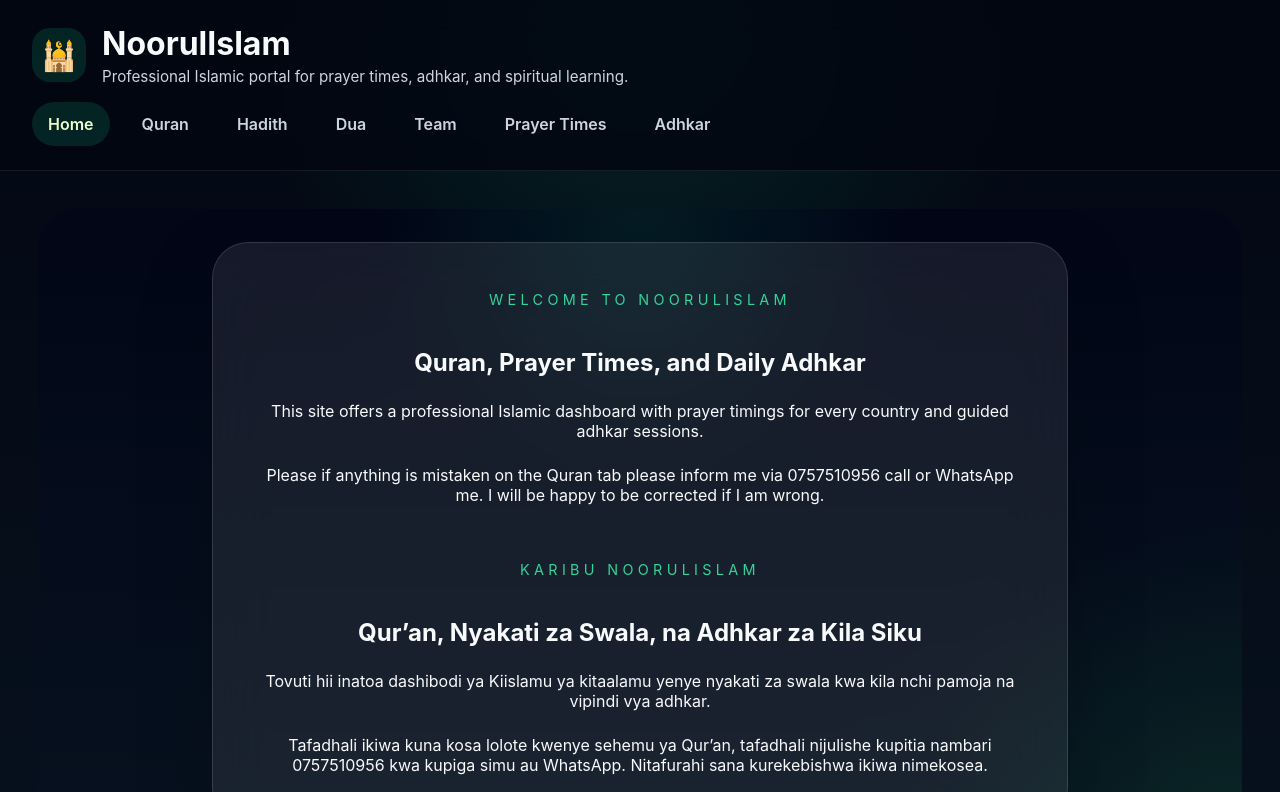
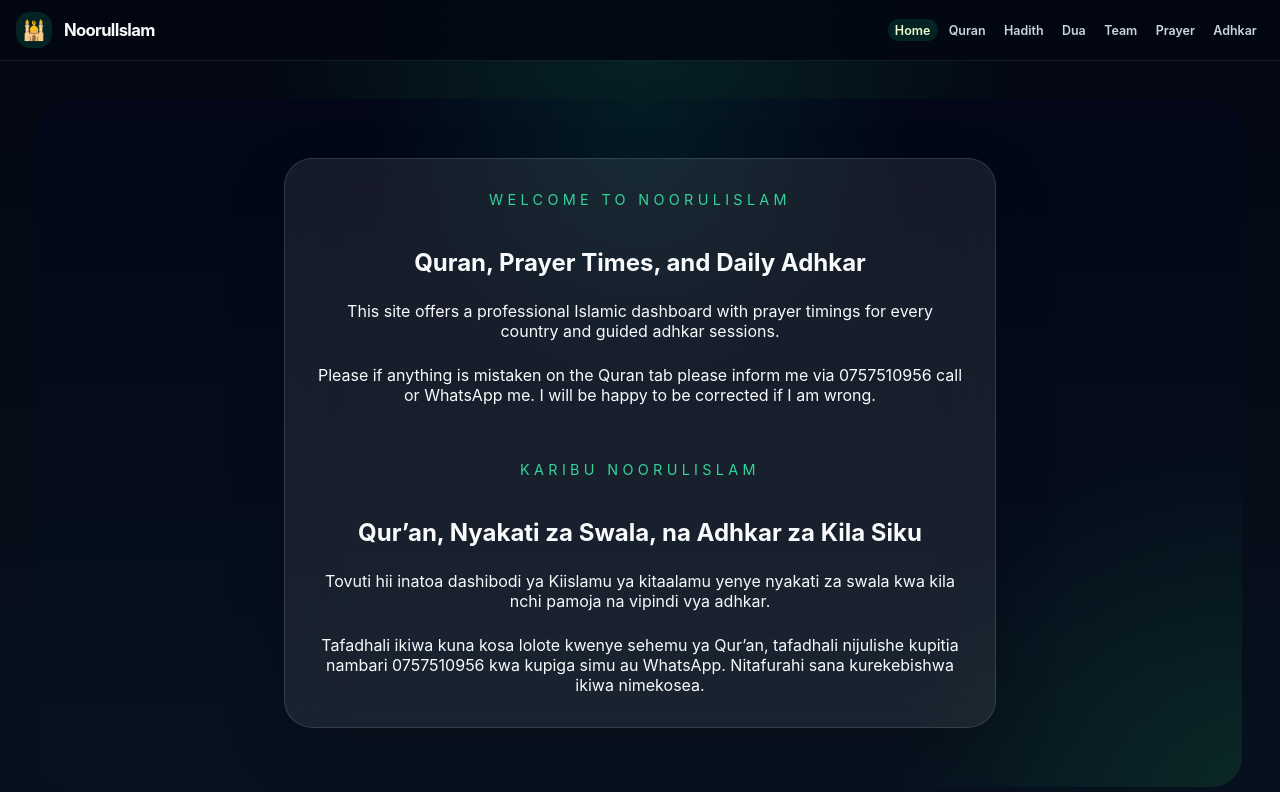
Before and after one commit to The-destroyer-1/NoorulIslam, a React (Vite) app: page / in a window 1280 px wide. Shown: the top 792 px of the page. Built offline with nearby package versions, Linux system fonts and the light colour scheme; the HTML template or start-up script is replaced by a standard one.

Commit message:
Add files via upload

```diff
--- a/src/App.css
+++ b/src/App.css
@@ -22,8 +22,8 @@ body {
   flex-wrap: wrap;
   align-items: center;
   justify-content: space-between;
-  gap: 1rem;
-  padding: 1.5rem 2rem;
+  gap: 0.5rem;
+  padding: 0.75rem 1rem;
   border-bottom: 1px solid rgba(255, 255, 255, 0.08);
   backdrop-filter: blur(16px);
   background: rgba(3, 7, 18, 0.82);
@@ -32,45 +32,47 @@ body {
 .brand-bar {
   display: flex;
   align-items: center;
-  gap: 1rem;
+  gap: 0.75rem;
 }
 
 .brand-icon {
   display: inline-flex;
   align-items: center;
   justify-content: center;
-  width: 54px;
-  height: 54px;
-  border-radius: 18px;
+  width: 36px;
+  height: 36px;
+  border-radius: 14px;
   background: rgba(16, 185, 129, 0.16);
-  font-size: 1.8rem;
+  font-size: 1.2rem;
 }
 
-..brand-bar h1 {
+.brand-bar h1 {
   margin: 0;
-  font-size: clamp(1.75rem, 2.2vw, 2.8rem);
+  font-size: clamp(0.95rem, 1.3vw, 1.2rem);
   letter-spacing: -0.04em;
 }
 
 .brand-bar p {
-  margin: 0.25rem 0 0;
+  margin: 0.1rem 0 0;
   color: #cbd5e1;
-  max-width: 640px;
-  font-size: clamp(0.95rem, 1vw, 1.15rem);
+  max-width: 520px;
+  font-size: clamp(0.75rem, 0.8vw, 0.9rem);
 }
 
 .site-nav {
   display: flex;
   align-items: center;
   flex-wrap: wrap;
-  gap: 1rem;
+  gap: 0.25rem;
+  margin-left: auto;
 }
 
 .site-nav a {
   color: #cbd5e1;
-  padding: 0.75rem 1rem;
+  padding: 0.2rem 0.45rem;
   border-radius: 999px;
   text-decoration: none;
+  font-size: 0.78rem;
   font-weight: 600;
   transition: background 0.2s ease, color 0.2s ease;
 }
@@ -101,6 +103,37 @@ body {
   font-size: 0.95rem;
 }
 
+@media (max-width: 900px) {
+  .site-header {
+    padding: 1rem 1rem;
+  }
+
+  .brand-icon {
+    width: 44px;
+    height: 44px;
+    font-size: 1.4rem;
+  }
+
+  .brand-bar h1 {
+    font-size: 1.55rem;
+  }
+
+  .brand-bar p {
+    font-size: 0.95rem;
+    max-width: 100%;
+  }
+
+  .site-nav {
+    justify-content: center;
+    gap: 0.6rem;
+  }
+
+  .site-nav a {
+    padding: 0.12rem 0.2rem;
+    font-size: 0.6rem;
+  }
+}
+
 .section-panel {
   background: rgba(15, 23, 42, 0.9);
   border: 1px solid rgba(148, 163, 184, 0.12);
@@ -111,30 +144,30 @@ body {
 
 .page-home {
   position: relative;
-  min-height: calc(100vh - 152px);
+  min-height: calc(100vh - 112px);
   display: grid;
   place-items: center;
   overflow: hidden;
-  border-radius: 40px;
+  border-radius: 30px;
   background: radial-gradient(circle at top, rgba(16, 185, 129, 0.12), transparent 30%),
     radial-gradient(circle at bottom right, rgba(34, 197, 94, 0.12), transparent 25%),
     linear-gradient(180deg, #020617 0%, #07121f 100%);
 }
 
 .hero-card {
-  width: min(920px, calc(100% - 2rem));
-  padding: 2rem;
+  width: min(760px, calc(100% - 2rem));
+  padding: 1.5rem;
 }
 
 .glass-card {
   display: grid;
   gap: 1.5rem;
-  padding: 3rem;
-  border-radius: 36px;
+  padding: 2rem;
+  border-radius: 28px;
   border: 1px solid rgba(255, 255, 255, 0.12);
   background: rgba(255, 255, 255, 0.08);
-  box-shadow: 0 30px 80px rgba(0, 0, 0, 0.18);
-  backdrop-filter: blur(28px);
+  box-shadow: 0 24px 60px rgba(0, 0, 0, 0.18);
+  backdrop-filter: blur(24px);
   color: #f8fafc;
   text-align: center;
   transition: transform 0.3s ease, background 0.3s ease, border-color 0.3s ease, box-shadow 0.3s ease;
@@ -148,17 +181,17 @@ body {
 }
 
 .hero-copy h2 {
-  font-size: clamp(2.5rem, 4vw, 4rem);
+  font-size: clamp(1.9rem, 3vw, 2.6rem);
   margin: 0;
-  line-height: 1.05;
+  line-height: 1.1;
 }
 
 .hero-copy p {
   margin: 0 auto;
-  max-width: 780px;
+  max-width: 720px;
   color: #cbd5e1;
-  font-size: 1.05rem;
-  line-height: 1.9;
+  font-size: 0.98rem;
+  line-height: 1.8;
 }
 
 @media (max-width: 768px) {
@@ -626,8 +659,8 @@ body {
   }
 
   .site-nav a {
-    padding: 0.65rem 0.85rem;
-    font-size: 0.95rem;
+    padding: 0.3rem 0.55rem;
+    font-size: 0.8rem;
   }
 
   .card-panel {
@@ -745,9 +778,8 @@ body {
   }
 
   .site-nav a {
-    min-width: 180px;
-    padding: 1rem 1.5rem;
-    font-size: 1.15rem;
+    padding: 0.4rem 0.65rem;
+    font-size: 0.95rem;
   }
 
   .section-panel {
@@ -777,7 +809,7 @@ body {
   }
 
   .site-nav a {
-    min-width: 220px;
-    font-size: 1.3rem;
+    padding: 0.45rem 0.7rem;
+    font-size: 1rem;
   }
 }
--- a/src/App.jsx
+++ b/src/App.jsx
@@ -1,4 +1,4 @@
-import { BrowserRouter, Routes, Route, NavLink } from 'react-router-dom';
+import { HashRouter, Routes, Route, NavLink } from 'react-router-dom';
 import Home from './pages/Home.jsx';
 import Prayer from './pages/Prayer.jsx';
 import Adhkar from './pages/Adhkar.jsx';
@@ -10,14 +10,14 @@ import './App.css';
 
 function App() {
   return (
-    <BrowserRouter>
+    <HashRouter>
       <div className="app-shell">
         <header className="site-header">
           <div className="brand-bar">
             <span className="brand-icon">🕌</span>
             <div>
               <h1>NoorulIslam</h1>
-              <p>Professional Islamic portal for prayer times, adhkar, and spiritual learning.</p>
+
             </div>
           </div>
 
@@ -29,7 +29,7 @@ function App() {
             <NavLink to="/hadith">Hadith</NavLink>
             <NavLink to="/dua">Dua</NavLink>
             <NavLink to="/team">Team</NavLink>
-            <NavLink to="/prayer">Prayer Times</NavLink>
+            <NavLink to="/prayer">Prayer</NavLink>
             <NavLink to="/adhkar">Adhkar</NavLink>
           </nav>
         </header>
@@ -50,7 +50,7 @@ function App() {
           © 2026 NoorulIslam. Built for a modern Islamic experience.
         </footer>
       </div>
-    </BrowserRouter>
+    </HashRouter>
   );
 }
 
```
